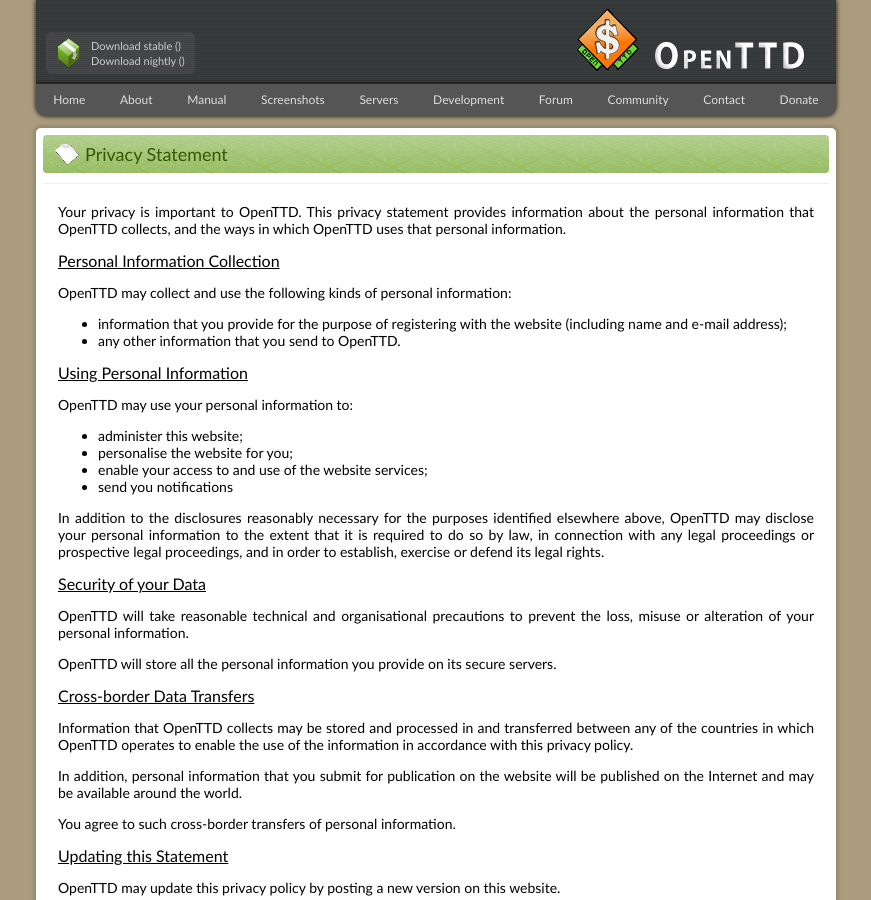
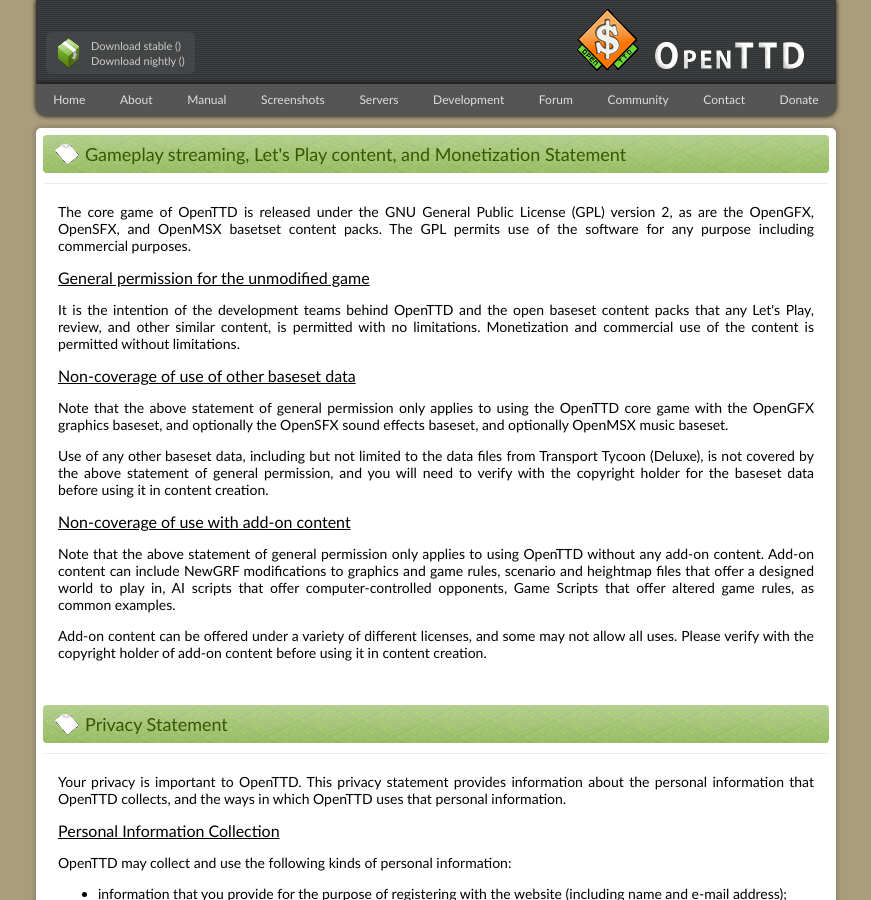
Before and after one commit to OpenTTD/website, a Jekyll site: the page built from pages/policy.html, in a window 1280 px wide and 900 px high. Shown: the whole window, without its empty margins (204-1075 px from the left). Built offline with Jekyll 4.4.1, drawn with Linux system fonts in a browser that asks for light colours.

Commit message:
Add: Policy section for content creators

```diff
--- a/pages/policy.html
+++ b/pages/policy.html
@@ -5,6 +5,22 @@
 ---
 
 <div id="section-full">
+    <div class="section-header">
+        <h3>Gameplay streaming, Let's Play content, and Monetization Statement</h3>
+    </div>
+    <div class="section-item">
+        <div class="content">
+            <p>The core game of OpenTTD is released under the GNU General Public License (GPL) version 2, as are the OpenGFX, OpenSFX, and OpenMSX basetset content packs. The GPL permits use of the software for any purpose including commercial purposes.</p>
+            <h3>General permission for the unmodified game</h3>
+            <p>It is the intention of the development teams behind OpenTTD and the open baseset content packs that any Let's Play, review, and other similar content, is permitted with no limitations. Monetization and commercial use of the content is permitted without limitations.</p>
+            <h3>Non-coverage of use of other baseset data</h3>
+            <p>Note that the above statement of general permission only applies to using the OpenTTD core game with the OpenGFX graphics baseset, and optionally the OpenSFX sound effects baseset, and optionally OpenMSX music baseset.</p>
+            <p>Use of any other baseset data, including but not limited to the data files from Transport Tycoon (Deluxe), is not covered by the above statement of general permission, and you will need to verify with the copyright holder for the baseset data before using it in content creation.</p>
+            <h3>Non-coverage of use with add-on content</h3>
+            <p>Note that the above statement of general permission only applies to using OpenTTD without any add-on content. Add-on content can include NewGRF modifications to graphics and game rules, scenario and heightmap files that offer a designed world to play in, AI scripts that offer computer-controlled opponents, Game Scripts that offer altered game rules, as common examples.</p>
+            <p>Add-on content can be offered under a variety of different licenses, and some may not allow all uses. Please verify with the copyright holder of add-on content before using it in content creation.</p>
+        </div>
+    </div>
     <div class="section-header">
         <h3>Privacy Statement</h3>
     </div>
```
